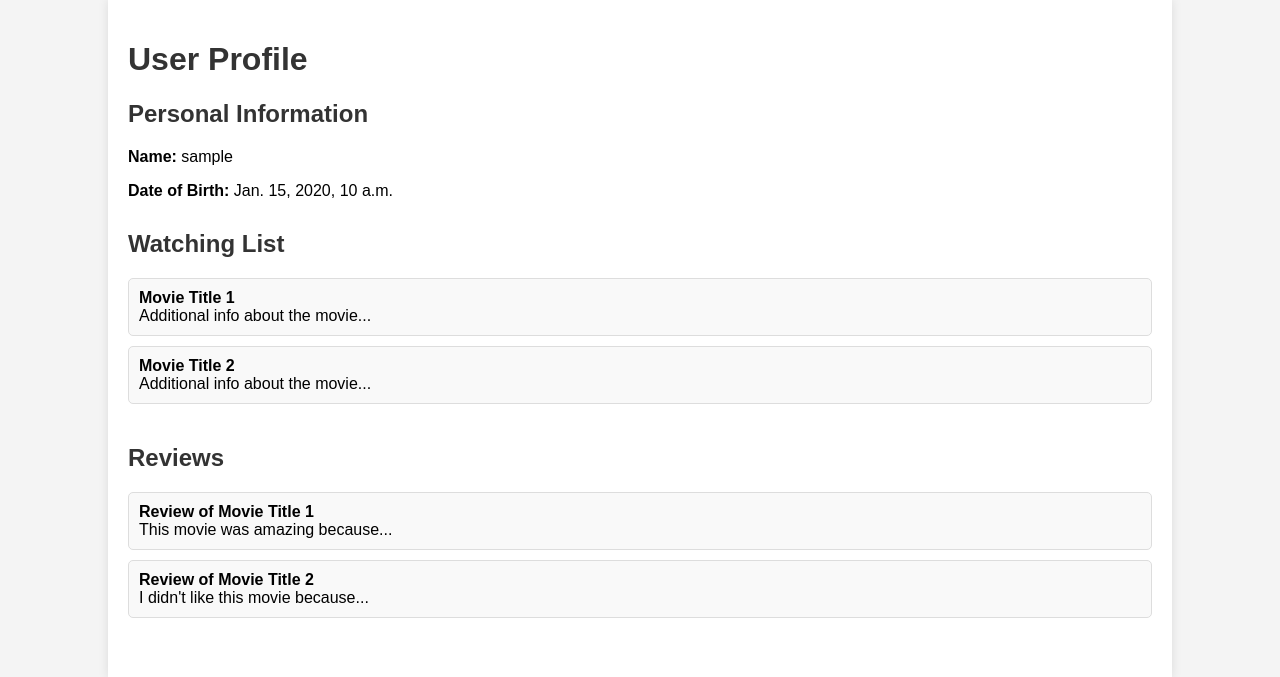
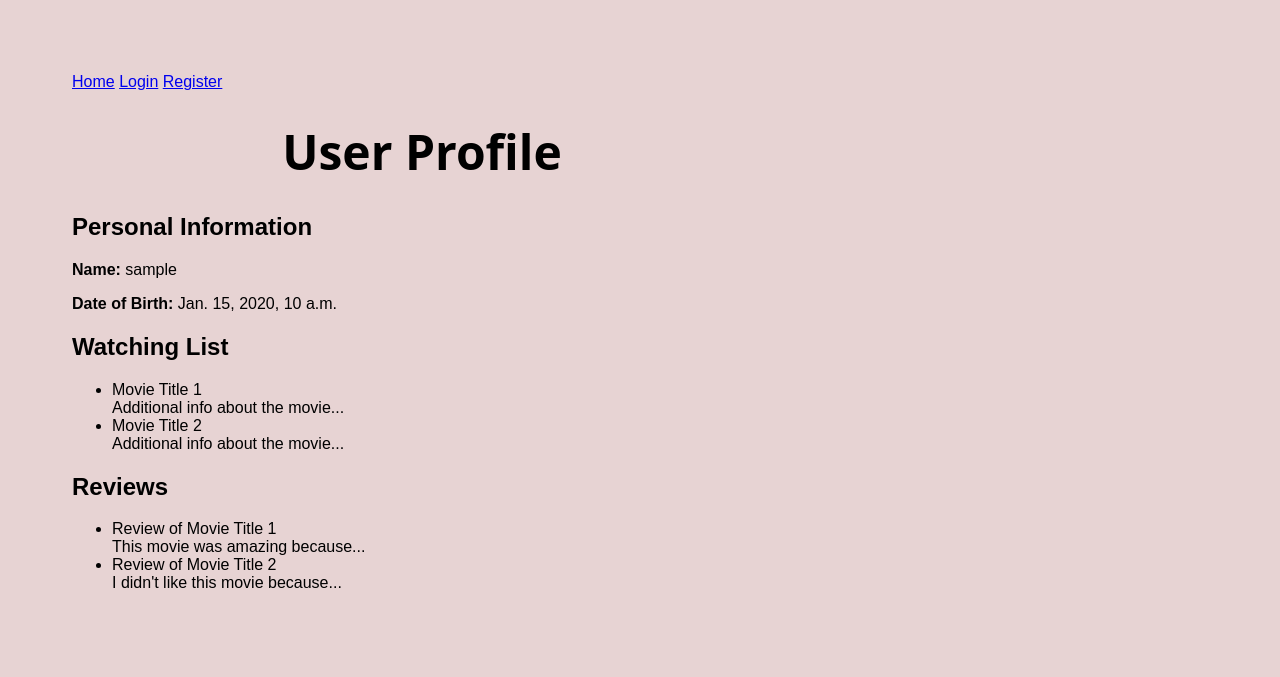
Before and after one commit to makarovadaria/film-point, a Django app: template templates/events/profile.html in a window 1280 px wide. Shown: the top 677 px of the page. Run offline with Django 5.2, Linux system fonts and the light colour scheme; the template is opened without the code that fills it: most values are stand-ins (such as "Sample title", 1, 10 or a date in 2020).

Commit message:
add recommendation logic and profile page

```diff
--- a/events/api.py
+++ b/events/api.py
@@ -37,8 +37,11 @@ def get_film_list_by_filter(movie_filter):
     date_total = movie_filter[1]
     date_gte = date_total.split('-')[0]
     date_lte = date_total.split('-')[1]
+    region = movie_filter[2]
 
     base_url = f"{API_URL}/discover/movie?release_date.gte={date_gte}&release_date.lte={date_lte}&with_genres={genres.get(genre)}"
+    if region != "none":
+        base_url += f"&region={regions.get(region)}"
 
     response = requests.get(base_url, headers={'Authorization': f'Bearer {API_KEY}'})
 
--- a/templates/events/profile.html
+++ b/templates/events/profile.html
@@ -1,65 +1,7 @@
-<!DOCTYPE html>
-<html lang="en">
-<head>
-    <meta charset="UTF-8">
-    <meta name="viewport" content="width=device-width, initial-scale=1.0">
-    <title>User Profile</title>
-    <style>
-        body {
-            font-family: Arial, sans-serif;
-            margin: 0;
-            padding: 0;
-            background-color: #f4f4f4;
-        }
-        .container {
-            width: 80%;
-            margin: 0 auto;
-            padding: 20px;
-            background-color: #fff;
-            box-shadow: 0 0 10px rgba(0, 0, 0, 0.1);
-        }
-        h1, h2 {
-            color: #333;
-        }
-        .profile-info {
-            margin-bottom: 30px;
-        }
-        .profile-info label {
-            display: block;
-            margin: 10px 0 5px;
-        }
-        .profile-info input {
-            width: 100%;
-            padding: 10px;
-            margin-bottom: 20px;
-            border: 1px solid #ccc;
-            border-radius: 5px;
-        }
-        .section {
-            margin-bottom: 40px;
-        }
-        .movie-list, .review-list {
-            list-style-type: none;
-            padding: 0;
-        }
-        .movie-list li, .review-list li {
-            padding: 10px;
-            margin-bottom: 10px;
-            background-color: #f9f9f9;
-            border: 1px solid #ddd;
-            border-radius: 5px;
-        }
-        .movie-list li .movie-title,
-        .review-list li .review-title {
-            font-weight: bold;
-        }
-        .review-list li .review-text {
-            margin-top: 5px;
-        }
-    </style>
-</head>
-<body>
-    <div class="container">
+{% extends 'events/base.html' %}
+{% block title %}Home{% endblock %}
+
+{% block content %}
         <h1>User Profile</h1>
 
         <div class="profile-info">
@@ -99,6 +41,4 @@
                 </li>
             </ul>
         </div>
-    </div>
-</body>
-</html>
+{% endblock %}
```
Also changed, not shown: templates/events/index.html (+7 -3 lines), templates/events/movie_survey_result.html (deleted, +0 -103 lines), templates/events/recommendation.html (+23 -91 lines).
